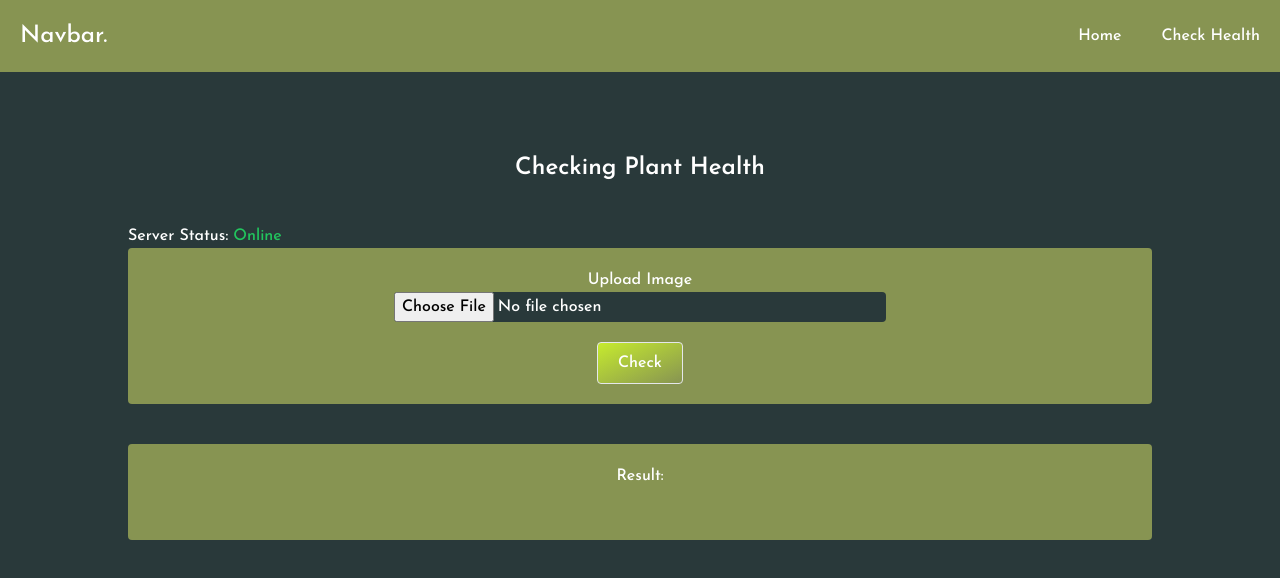
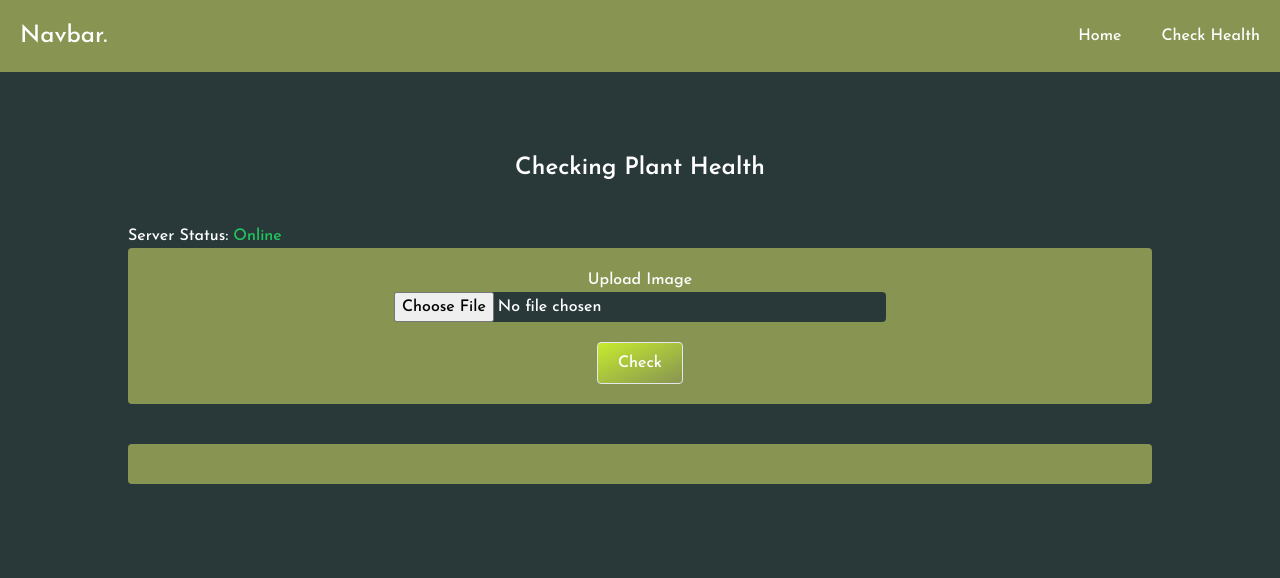
Before and after one commit to ahmadzakiakmal/Hamagon, a Next.js app: page /check-health in a window 1280 px wide. Shown: the top 578 px of the page. Built offline with nearby package versions, Linux system fonts and the light colour scheme.

Commit message:
Fixed result display

```diff
--- a/components/Form.jsx
+++ b/components/Form.jsx
@@ -7,6 +7,7 @@ function Form() {
   const [file, setFile] = useState("");
   const [aiResult, setAiResult] = useState("");
   const [serverStatus, setServerStatus] = useState("Contacting server...");
+  let isFilled = 0;
 
   // !Test Fetching
   useEffect(() => {
@@ -20,9 +21,8 @@ function Form() {
     const [inputFile] = e.target.files;
     if (inputFile) {
       setImage(URL.createObjectURL(inputFile));
-      console.log(inputFile);
       setFile(inputFile);
-      console.log(image);
+      isFilled = false;
     }
   };
 
@@ -37,11 +37,12 @@ function Form() {
         .post(`/predict`, formData)
         .then((response) => {
           console.log(response.data);
-          console.log(response.request);
-          setAiResult(response.data);
-          // const resultDisplay = document.querySelector("#AI-Result");
-          // if(resultDisplay.innerHTML.length === 0) {
-          //   resultDisplay.innerHTML += aiResult;
+          // setAiResult(response.data);
+          const resultDisplay = document.querySelector("#AI-Result");
+          console.log(resultDisplay)
+          resultDisplay.innerHTML = response.data;
+          // if(isFilled === false) {
+          //   isFilled = true
           // }
         })
         .catch((err) => console.error(err));
@@ -90,7 +91,7 @@ function Form() {
           Check
         </div>
       </form>
-      <div id="AI-Result" className="text-center bg-Hamagon rounded">
+      <div  className="text-center bg-Hamagon rounded">
         {
           image
           ? <div className="flex justify-center py-5 px-5">
@@ -102,12 +103,8 @@ function Form() {
           <h1 className="text-red-500 bg-red-300 p-3 pt-5 rounded">
             Server is offline
           </h1>
-        ) : (
-          <>
-            <h1 className="p-3 pt-5">Result:</h1>
-            <p className="px-5 pb-10">{aiResult}</p>
-          </>
-        )}
+        ) : ""}
+        <div id="AI-Result" className="px-5 pb-10"></div>
       </div>
     </div>
   );
```
